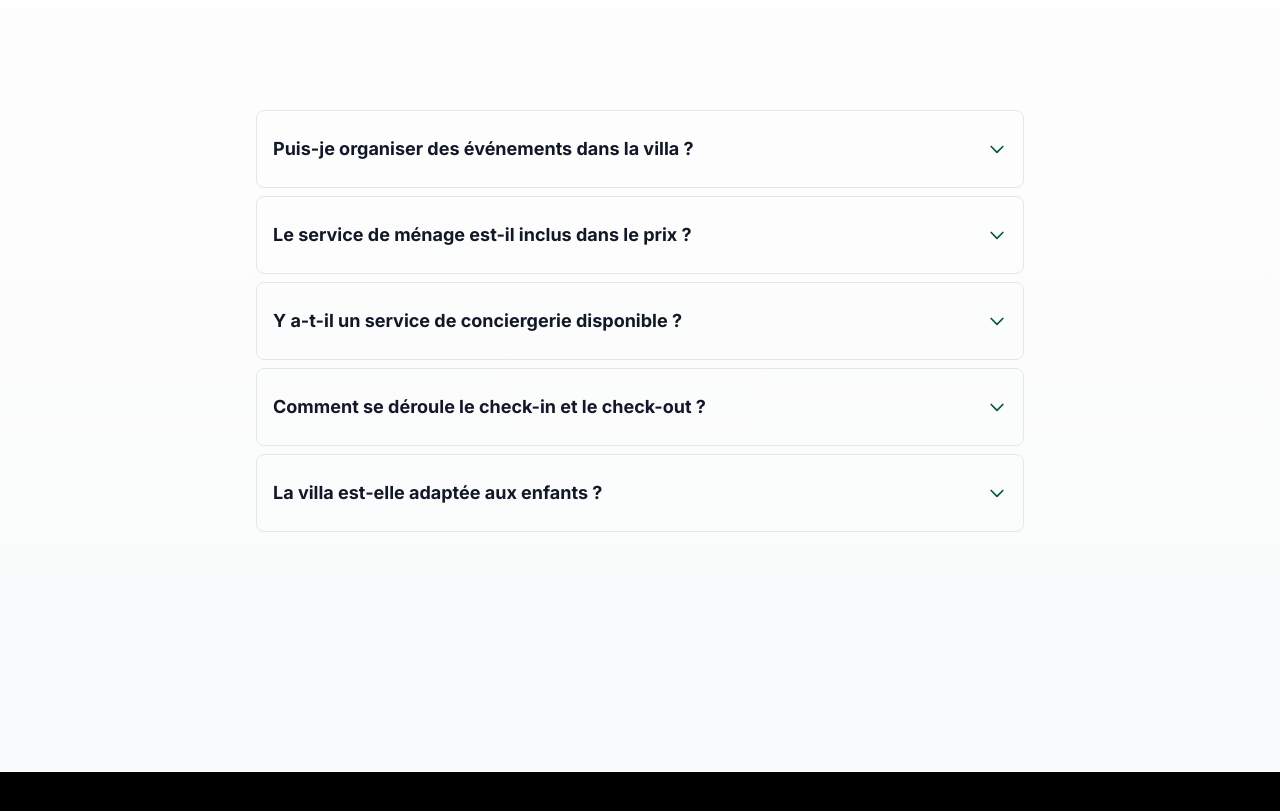
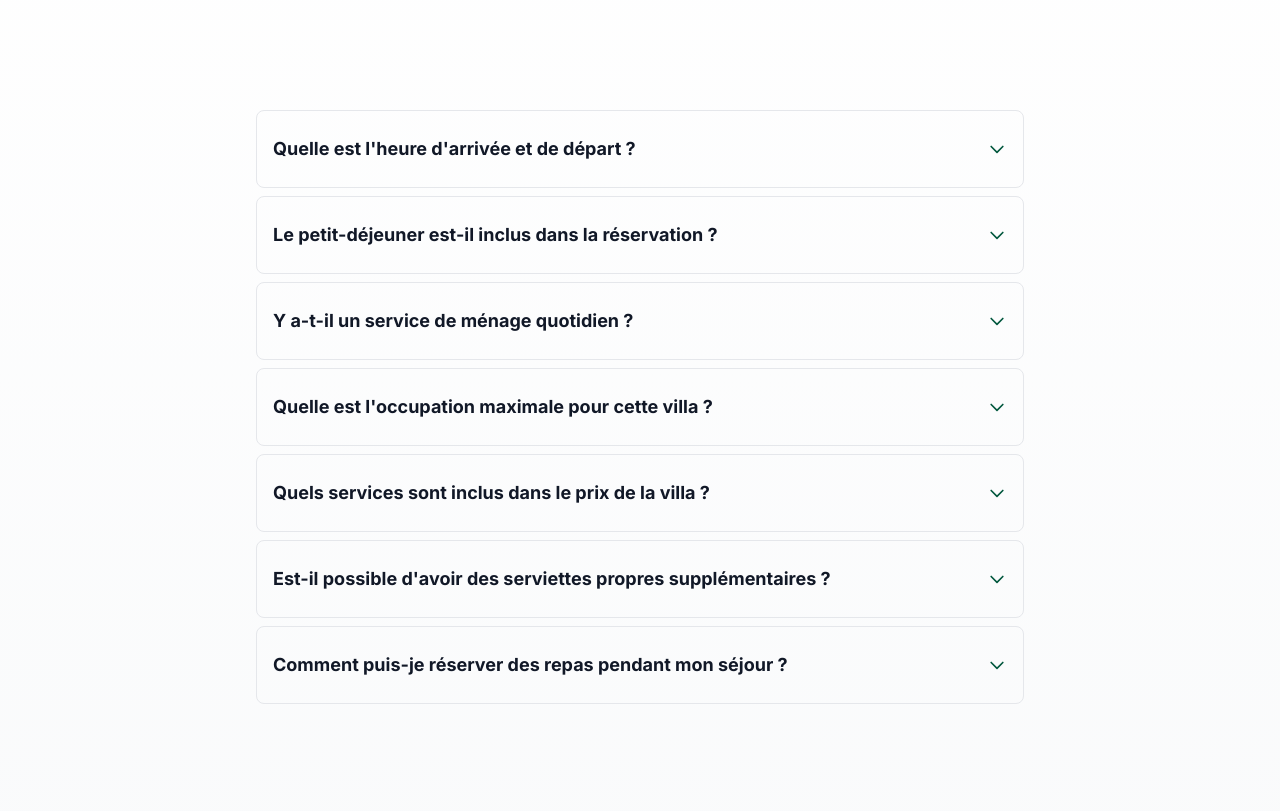
Before and after one commit to SudoNils42/orea-website, a React (Vite) app: page / in a window 1280 px wide. Shown: the part 4120-4931 px from the top of the page. Built offline with nearby package versions, Linux system fonts and the light colour scheme.

Commit message:
Mise à jour de la section FAQ avec les vraies données et ajout du support multilingue

```diff
--- a/src/components/FAQ.jsx
+++ b/src/components/FAQ.jsx
@@ -1,40 +1,18 @@
 import { useState, useEffect } from 'react';
 import { motion, AnimatePresence } from 'framer-motion';
+import { useLanguage } from '../contexts/LanguageContext';
+import translations from '../locales/translations';
 
 const FAQ = () => {
   const [searchQuery, setSearchQuery] = useState('');
   const [activeIndex, setActiveIndex] = useState(null);
+  const { currentLanguage } = useLanguage();
 
-  const faqItems = [
-    {
-      id: 1,
-      question: "Puis-je organiser des événements dans la villa ?",
-      answer: "Lorem ipsum dolor sit amet, consectetur adipiscing elit. Suspendisse varius enim in eros elementum tristique. Duis cursus, mi quis viverra ornare."
-    },
-    {
-      id: 2,
-      question: "Le service de ménage est-il inclus dans le prix ?",
-      answer: "Lorem ipsum dolor sit amet, consectetur adipiscing elit. Suspendisse varius enim in eros elementum tristique. Duis cursus, mi quis viverra ornare."
-    },
-    {
-      id: 3,
-      question: "Y a-t-il un service de conciergerie disponible ?",
-      answer: "Lorem ipsum dolor sit amet, consectetur adipiscing elit. Suspendisse varius enim in eros elementum tristique. Duis cursus, mi quis viverra ornare."
-    },
-    {
-      id: 4,
-      question: "Comment se déroule le check-in et le check-out ?",
-      answer: "Lorem ipsum dolor sit amet, consectetur adipiscing elit. Suspendisse varius enim in eros elementum tristique. Duis cursus, mi quis viverra ornare."
-    },
-    {
-      id: 5,
-      question: "La villa est-elle adaptée aux enfants ?",
-      answer: "Lorem ipsum dolor sit amet, consectetur adipiscing elit. Suspendisse varius enim in eros elementum tristique. Duis cursus, mi quis viverra ornare."
-    }
-  ];
+  // Récupération des traductions en fonction de la langue actuelle
+  const t = translations[currentLanguage].faq || translations.fr.faq;
 
   // Filtrer les questions en fonction de la recherche
-  const filteredFAQs = faqItems.filter(item =>
+  const filteredFAQs = t.questions.filter(item =>
     item.question.toLowerCase().includes(searchQuery.toLowerCase()) ||
     item.answer.toLowerCase().includes(searchQuery.toLowerCase())
   );
@@ -55,9 +33,9 @@ const FAQ = () => {
       <div className="container mx-auto px-4 md:px-6">
         <div className="max-w-3xl mx-auto">
           <div className="text-center mb-12" data-aos="fade-up">
-            <h2 className="mb-4">Questions Fréquentes</h2>
+            <h2 className="mb-4">{t.title}</h2>
             <p className="font-lora text-lg max-w-2xl mx-auto mb-8">
-              Trouvez les réponses à vos questions les plus courantes ci-dessous.
+              {t.intro}
             </p>
 
             {/* Barre de recherche */}
@@ -86,12 +64,12 @@ const FAQ = () => {
           <div data-aos="scale-up" className="space-y-2">
             {filteredFAQs.length > 0 ? (
               filteredFAQs.map((item, index) => (
-                <div key={item.id} className="faq-item rounded-lg overflow-hidden border border-gray-200 dark:border-gray-800">
+                <div key={index} className="faq-item rounded-lg overflow-hidden border border-gray-200 dark:border-gray-800">
                   <button
                     className="faq-question"
                     onClick={() => toggleAccordion(index)}
                     aria-expanded={activeIndex === index}
-                    aria-controls={`faq-answer-${item.id}`}
+                    aria-controls={`faq-answer-${index}`}
                   >
                     <span>{item.question}</span>
                     <motion.span
@@ -107,7 +85,7 @@ const FAQ = () => {
                   <AnimatePresence>
                     {activeIndex === index && (
                       <motion.div
-                        id={`faq-answer-${item.id}`}
+                        id={`faq-answer-${index}`}
                         initial={{ height: 0, opacity: 0 }}
                         animate={{ height: 'auto', opacity: 1 }}
                         exit={{ height: 0, opacity: 0 }}
@@ -135,13 +113,13 @@ const FAQ = () => {
 
           <div className="text-center mt-12" data-aos="fade-up">
             <p className="font-lora text-lg mb-4">
-              Vous avez d'autres questions ?
+              {t.contactText}
             </p>
             <a
               href="#contact"
               className="btn btn-outline inline-block"
             >
-              Contactez-nous
+              {t.contactButton}
             </a>
           </div>
         </div>
--- a/src/locales/translations.js
+++ b/src/locales/translations.js
@@ -20,6 +20,43 @@ const translations = {
       description: "Découvrez un havre de paix au cœur de Bali",
       cta: "Réserver maintenant",
       tour3d: "Découvrir en 3D"
+    },
+    // FAQ
+    faq: {
+      title: "Questions Fréquentes",
+      intro: "Trouvez les réponses à vos questions les plus courantes ci-dessous",
+      questions: [
+        {
+          question: "Quelle est l'heure d'arrivée et de départ ?",
+          answer: "L'enregistrement commence à 14h00 pour notre villa. Les bagages peuvent être déposés dès 11h00 pendant que nous préparons votre villa. Veuillez noter que des frais d'enregistrement tardif de 200 000 IDR s'appliquent pour les arrivées après 20h00. L'heure de départ est fixée à 11h00. Les départs tardifs sont soumis à disponibilité avec des frais supplémentaires de 50% du tarif journalier pour les départs entre 11h00 et 18h00, et 100% pour les départs après 18h00."
+        },
+        {
+          question: "Le petit-déjeuner est-il inclus dans la réservation ?",
+          answer: "Le petit-déjeuner n'est pas inclus dans le prix de la chambre. Vous pouvez cependant l'organiser facilement en contactant notre équipe de réservation ou de conciergerie. Nous proposons une variété de menus préparés par notre chef privé, directement dans votre villa. Le coût est de 150 000 IDR par personne, avec une commande minimum de 5 personnes. Un petit-déjeuner flottant est également disponible pour un supplément de 150 000 IDR par plateau."
+        },
+        {
+          question: "Y a-t-il un service de ménage quotidien ?",
+          answer: "Absolument ! Le ménage est assuré tous les jours de 9h00 à 17h00. Les draps sont changés tous les trois jours par souci de durabilité. Pour garantir votre intimité, veuillez vous mettre d'accord avec l'hôte ou le personnel de votre villa sur l'heure à laquelle le ménage sera effectué. Votre confort est notre priorité."
+        },
+        {
+          question: "Quelle est l'occupation maximale pour cette villa ?",
+          answer: "Cette villa peut accueillir confortablement jusqu'à 4 personnes. Cependant, elle peut accueillir un maximum de 6 personnes, les 5ème et 6ème personnes étant considérées comme supplémentaires. Un supplément de 340 000 IDR/nuit/personne s'applique. Si vous avez besoin de lits supplémentaires, n'hésitez pas à nous le faire savoir."
+        },
+        {
+          question: "Quels services sont inclus dans le prix de la villa ?",
+          answer: "Notre service comprend un responsable de villa dédié, un hôte de villa ou personnel dédié, le ménage quotidien, ainsi que du personnel pour l'entretien du jardin et de la piscine. Des services supplémentaires comme le pré-approvisionnement de la villa, les transferts depuis l'aéroport, les massages et d'autres prestations sont disponibles moyennant des frais additionnels."
+        },
+        {
+          question: "Est-il possible d'avoir des serviettes propres supplémentaires ?",
+          answer: "Certainement ! Nous sommes heureux de vous fournir des serviettes supplémentaires, sous réserve de disponibilité. N'hésitez pas à contacter l'hôte ou le personnel de votre villa et nous ferons de notre mieux pour répondre à votre demande dans les plus brefs délais."
+        },
+        {
+          question: "Comment puis-je réserver des repas pendant mon séjour ?",
+          answer: "Pour le déjeuner et le dîner, nous proposons des services variés, notamment des menus fixes, un service de barbecue en direct, des cuisines ethniques et même des repas raffinés préparés par un chef étoilé Michelin, le tout dans la villa. Les prix commencent à 450 000 IDR par personne. La villa dispose également d'une cuisine entièrement équipée pour préparer vos propres repas si vous le souhaitez."
+        }
+      ],
+      contactText: "Vous avez d'autres questions ?",
+      contactButton: "Contactez-nous"
     },
     // À propos
     about: {
@@ -111,6 +148,43 @@ const translations = {
       description: "Discover a peaceful haven in the heart of Bali",
       cta: "Book Now",
       tour3d: "3D Tour"
+    },
+    // FAQ
+    faq: {
+      title: "Frequently Asked Questions",
+      intro: "Find answers to your most common questions below",
+      questions: [
+        {
+          question: "What are the check-in and check-out times?",
+          answer: "Check-in starts at 2:00 PM for our villa. Luggage drop-off is welcome after 11:00 AM as we prepare your villa. Please note, a late check-in fee of IDR 200,000 applies for arrivals after 8:00 PM. Our check-out time is at 11:00 AM. Late check-out is subject to availability and involves extra charges: 50% of the daily rate for check-outs between 11:00 AM and 6:00 PM, and 100% for check-outs after 6:00 PM."
+        },
+        {
+          question: "Is breakfast included in the booking?",
+          answer: "Breakfast is not included in the room rate. However, you can easily arrange it by contacting our reservation or concierge team. We offer various menu options prepared by our private chef, right in your villa. The cost is IDR 150,000 per person, with a minimum order for 5 guests. You can also enjoy a floating breakfast for an additional fee of IDR 150,000 per tray."
+        },
+        {
+          question: "Is there a daily housekeeping service?",
+          answer: "Absolutely! Daily housekeeping is provided from 9:00 AM to 5:00 PM. Linens are changed every third day for sustainability. To ensure privacy, please coordinate with your Villa Host or Staff for a convenient cleaning time. Your comfort is our priority."
+        },
+        {
+          question: "What is the maximum occupancy for this villa?",
+          answer: "This villa comfortably accommodates up to 4 guests. However, it can host a maximum of 6 guests, with the 5th and 6th guests considered as extra. An additional fee of IDR 340,000/night/person applies. If you need extra beds, please let us know."
+        },
+        {
+          question: "What services are included in the villa price?",
+          answer: "Our service includes a dedicated Villa Manager, Villa Host or Staff, daily housekeeping, and garden and pool maintenance. Additional services such as villa pre-stocking, airport transfers, massage services, and other amenities are available for an extra fee."
+        },
+        {
+          question: "Can we have extra clean towels?",
+          answer: "Certainly! We are happy to provide extra towels, subject to availability. Please feel free to reach out to your Villa Host or Staff, and we'll do our best to accommodate your request promptly."
+        },
+        {
+          question: "How can I arrange meals during my stay?",
+          answer: "For lunch and dinner, we offer enhanced services, including set menus, live BBQ cooking, ethnic cuisines, and even fine dining prepared by a Michelin-star chef, all cooked in the villa. Prices start at IDR 450,000 per person. The villa also features a fully equipped kitchen, allowing you to prepare your own meals if you prefer."
+        }
+      ],
+      contactText: "Do you have other questions?",
+      contactButton: "Contact Us"
     },
     // About
     about: {
```
